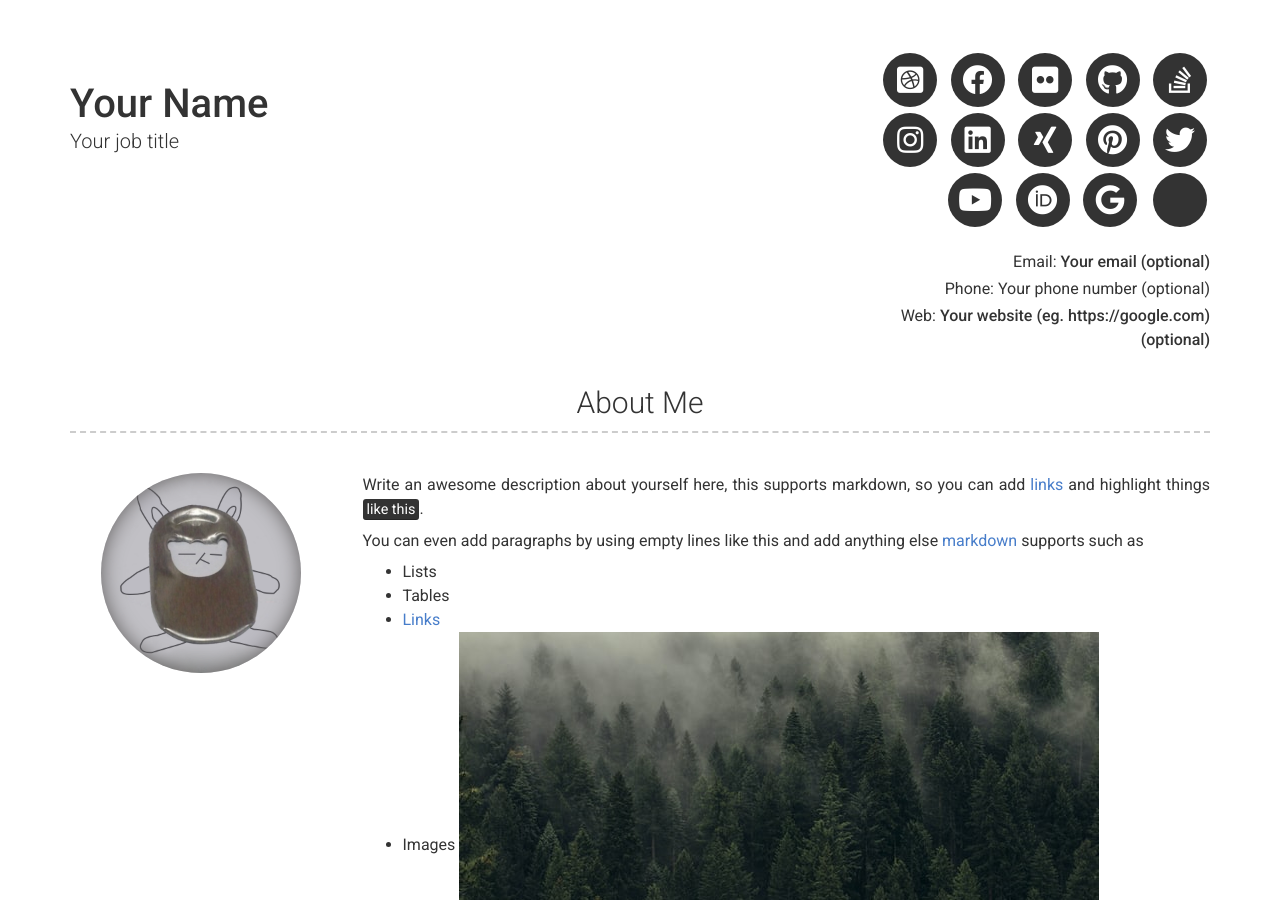
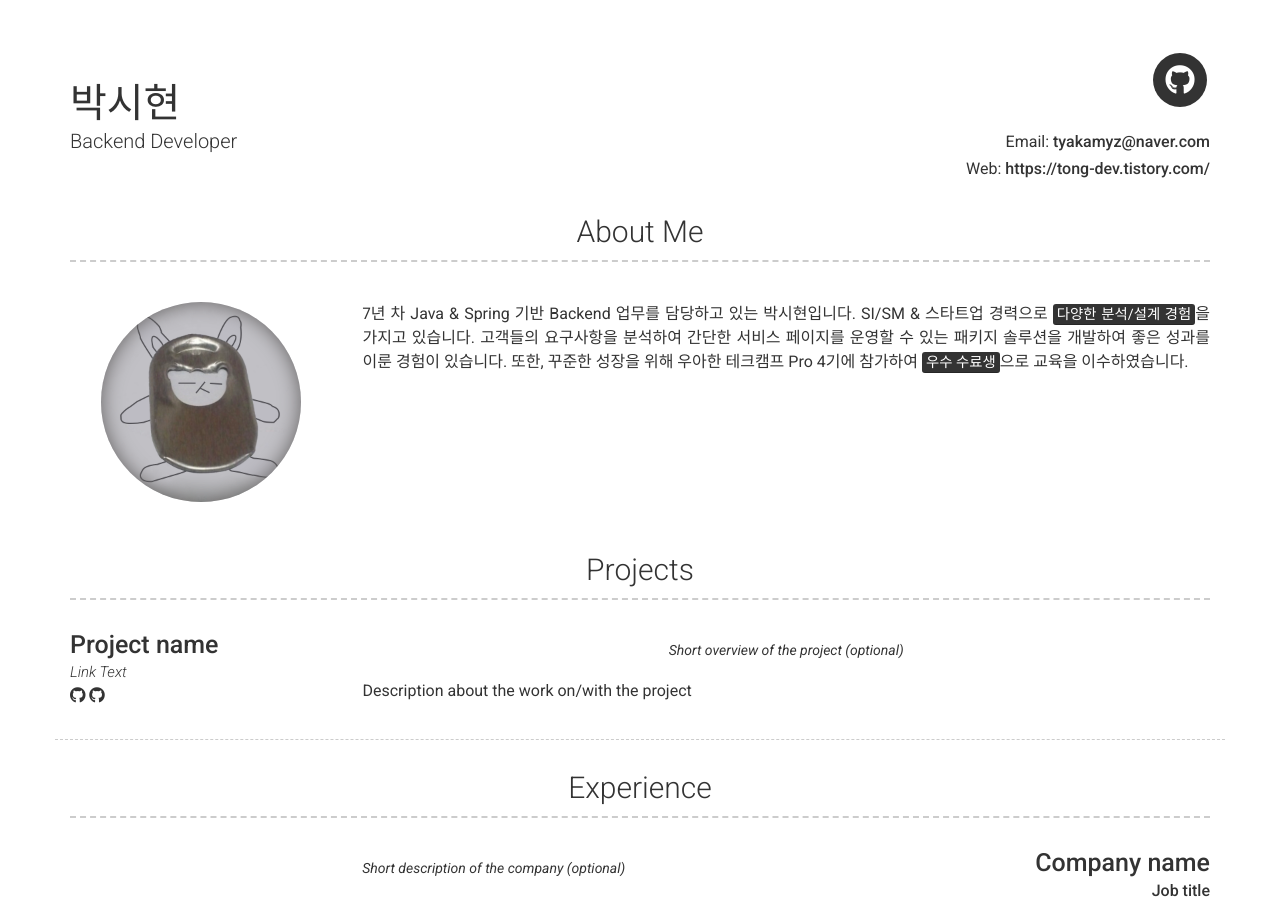
Before and after one commit to tyakamyz/tyakamyz.github.io, a Jekyll site: the page built from index.md, in a window 1280 px wide and 900 px high. Built offline with Jekyll 4.4.1, drawn with Linux system fonts in a browser that asks for light colours; nearby versions of some CDN libraries; some of the changed text lies outside the part shown.

Commit message:
feat: 소개글 작성

```diff
--- a/_config.yml
+++ b/_config.yml
@@ -6,38 +6,38 @@ repository: Git repository where your resume will be hosted, only required if yo
 version: 2
 
 # Personal info
-name: Your Name
-title: Your job title
-email: Your email (optional)
+name: 박시현
+title: Backend Developer
+email: tyakamyz@naver.com
 # email_title: Email (Email title override)
-phone: Your phone number (optional)
+# phone: Your phone number (optional)
 # phone_title: Phone (Phone title override)
-website: Your website (eg. https://google.com)(optional)
+website: https://tong-dev.tistory.com/
 # website_title: Web (Website title override)
 
 # Dark Mode (true/false/never)
 darkmode: false
 
 # Social links
-twitter_username: jekyllrb
-github_username:  jekyll
-stackoverflow_username: "00000001"
-dribbble_username: jekyll
-facebook_username: jekyll
-flickr_username: jekyll
-instagram_username: jekyll
-linkedin_username: jekyll
-xing_username: jekyll
-pinterest_username: jekyll
-youtube_username: jekyll
-orcid_username: 0000-0000-0000-0000
-googlescholar_username: D847cGsAAAAJ
+# twitter_username: jekyllrb
+github_username: tyakamyz
+# stackoverflow_username: "00000001"
+# dribbble_username: jekyll
+# facebook_username: jekyll
+# flickr_username: jekyll
+# instagram_username: jekyll
+# linkedin_username: jekyll
+# xing_username: jekyll
+# pinterest_username: jekyll
+# youtube_username: jekyll
+# orcid_username: 0000-0000-0000-0000
+# googlescholar_username: D847cGsAAAAJ
 
 # Additional icon links
-additional_links:
-- title: Link name
-  icon: Font Awesome brand icon name (eg. fab fa-twitter) (https://fontawesome.com/icons?d=gallery&s=brands&m=free)
-  url: Link url (eg. https://google.com)
+# additional_links:
+# - title: Link name
+#   icon: Font Awesome brand icon name (eg. fab fa-twitter) (https://fontawesome.com/icons?d=gallery&s=brands&m=free)
+#   url: Link url (eg. https://google.com)
 # - title: another link
 #   icon: font awesome brand icon name (eg. fab fa-twitter) (https://fontawesome.com/icons?d=gallery&s=brands&m=free)
 #   url: Link url (eg. https://google.com)
@@ -52,13 +52,10 @@ additional_links:
 # about_title: About Me (Use this to override about section title)
 about_profile_image: Directory of profile image (eg. images/profile.jpg)
 about_content: | # this will include new lines to allow paragraphs
-  Write an awesome description about yourself here, this supports markdown, so you can add [links](http://foobar.com) and highlight things <mark>like this</mark>.
-
-  You can even add paragraphs by using empty lines like this and add anything else [markdown](https://www.markdownguide.org/getting-started#what-is-markdown) supports such as
-    - Lists
-    - Tables
-    - <a href="google.com">Links</a>
-    - Images ![alt text](/images/landscape-trees.jpg "Trees")
+  7년 차 Java & Spring 기반 Backend 업무를 담당하고 있는 박시현입니다.
+  SI/SM & 스타트업 경력으로 <mark>다양한 분석/설계 경험</mark>을 가지고 있습니다.
+  고객들의 요구사항을 분석하여 간단한 서비스 페이지를 운영할 수 있는 패키지 솔루션을 개발하여 좋은 성과를 이룬 경험이 있습니다.
+  또한, 꾸준한 성장을 위해 우아한 테크캠프 Pro 4기에 참가하여 <mark>우수 수료생</mark>으로 교육을 이수하였습니다.
 
 content:
   - title: Projects # Title for the section
```
